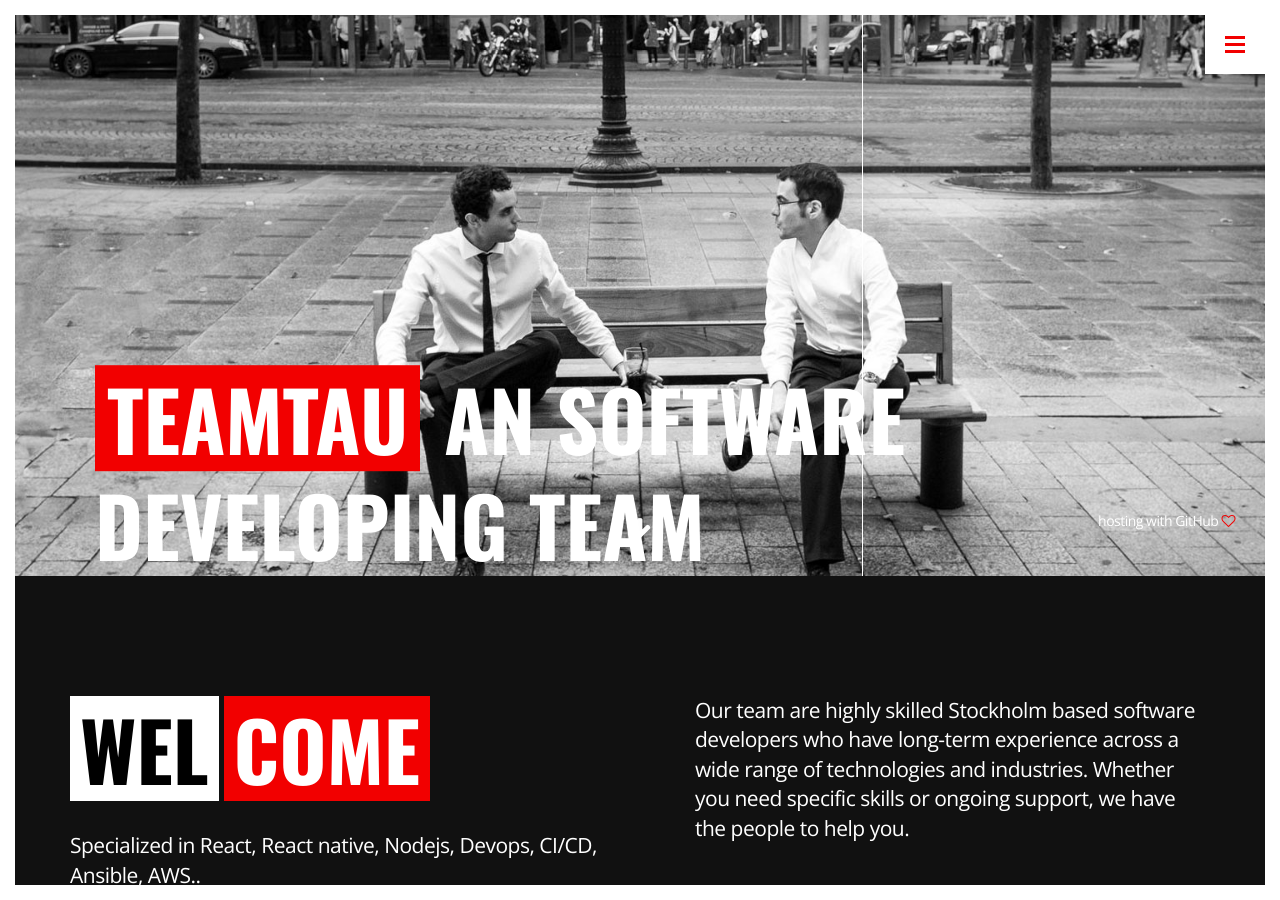
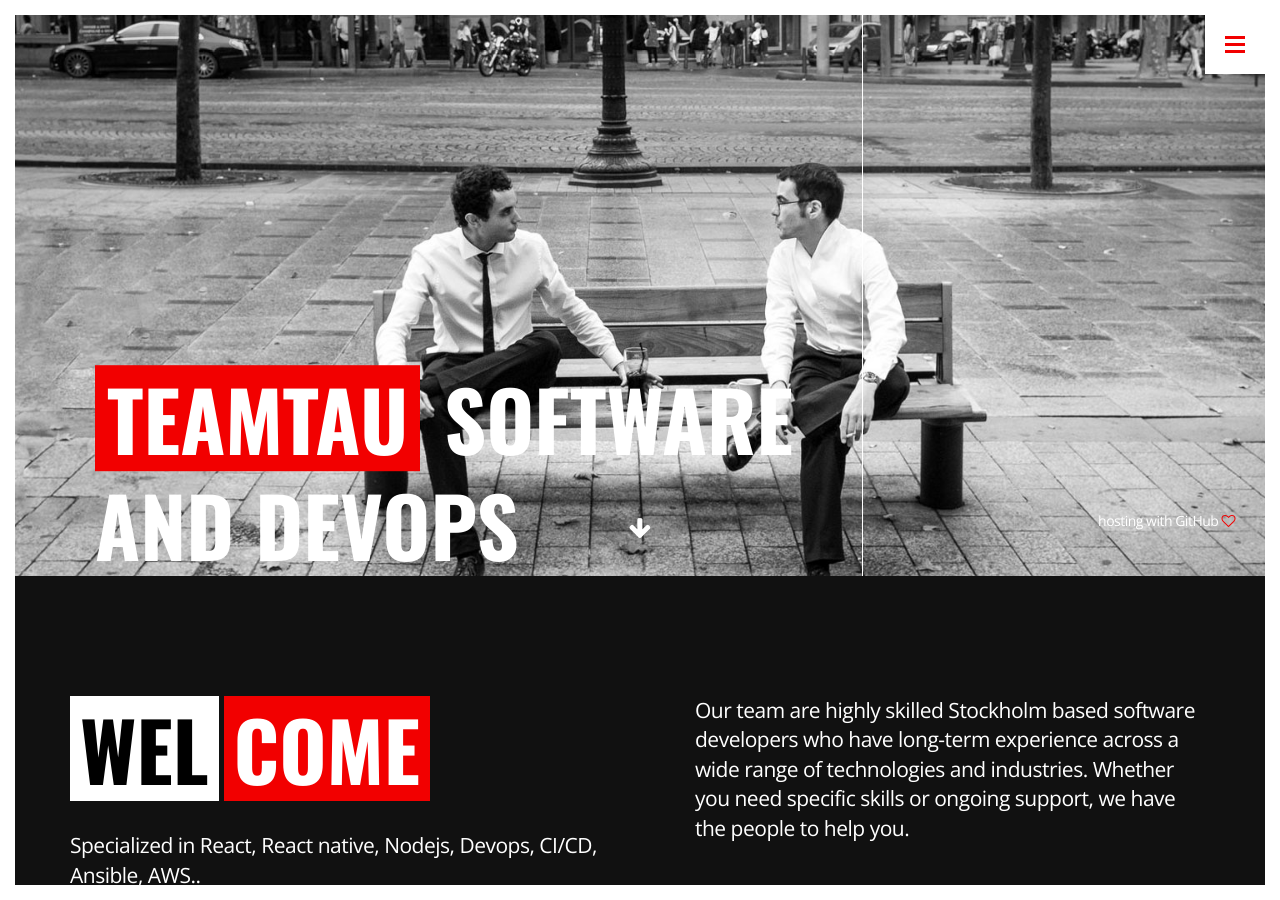
Before and after one commit to teamtau/teamtau.github.io, a Jekyll site: the page built from index.html, in a window 1280 px wide and 900 px high, scrolled down 324 px. Built offline with Jekyll 4.4.1, drawn with Linux system fonts in a browser that asks for light colours; some web fonts are replaced.

Commit message:
Fix index

```diff
--- a/index.html
+++ b/index.html
@@ -16,7 +16,7 @@ layout: default
     <!-- Intro caption -->
     <div class="intro-caption intro-parallax-caption text-white">
         <h1>
-            <span class="bg-main text-white">Teamtau</span> an software<br/> developing team
+            <span class="bg-main text-white">Teamtau</span> software<br/> and devops
 
         </h1>
         <p></p>
```
